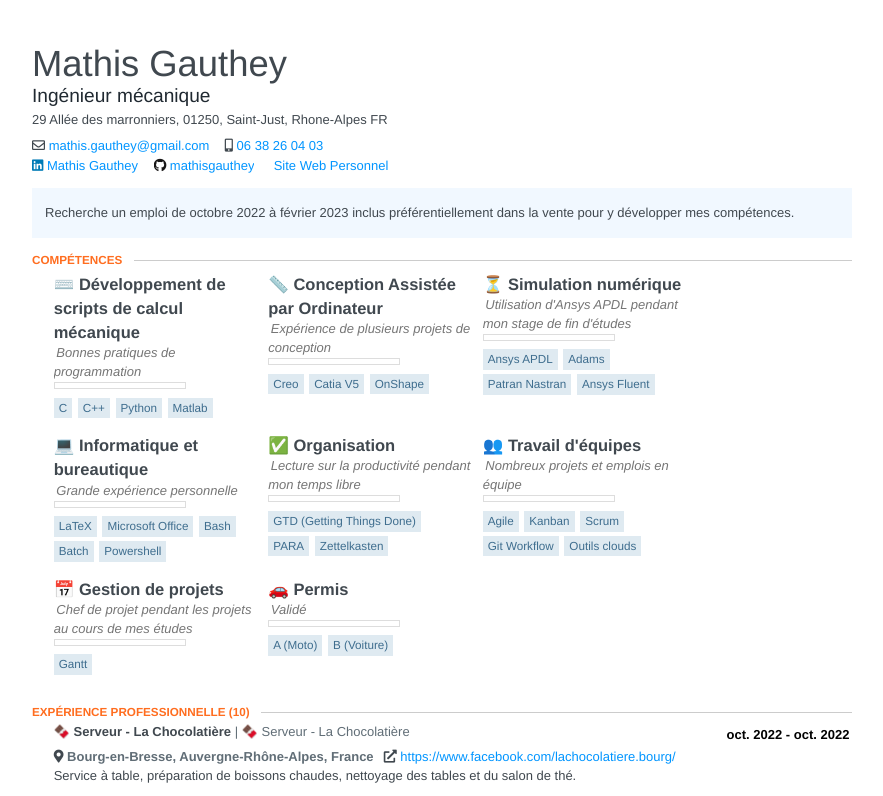
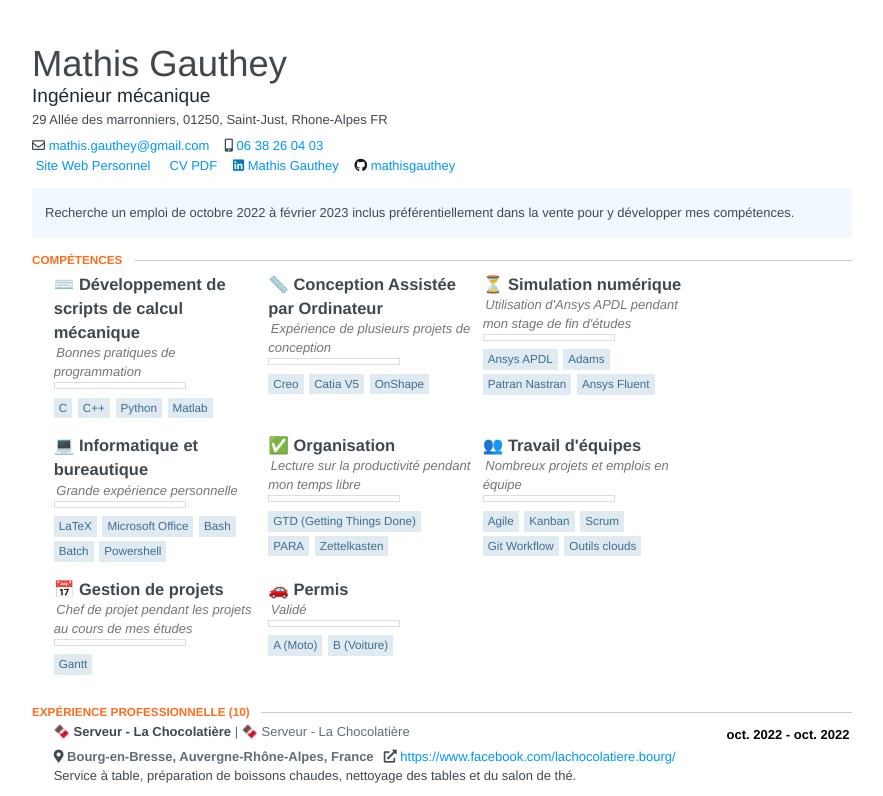
Before and after one commit to mathisgauthey/CV, a website: page index.html in a window 1280 px wide. Shown: the top 796 px of the page, without its empty margins (198-1081 px from the left). Drawn offline with Linux system fonts and the light colour scheme.

Commit message:
resume updated: 2022-11-07 08-34-43

```diff
--- a/index.html
+++ b/index.html
@@ -800,6 +800,22 @@ section .location {
     		<div id="profiles">
     			<div class="item">
     				<div class="username">
+    					<span class="fab fa-website website social"></span>
+    					<span class="url">
+    						<a target="_blank" href="https://mathisgauthey.github.io/">Site Web Personnel</a>
+    					</span>
+    				</div>
+    			</div>
+    			<div class="item">
+    				<div class="username">
+    					<span class="fab fa-website website social"></span>
+    					<span class="url">
+    						<a target="_blank" href="https://mathisgauthey.github.io/CV-pdf/">CV PDF</a>
+    					</span>
+    				</div>
+    			</div>
+    			<div class="item">
+    				<div class="username">
     					<span class="fab fa-linkedin linkedin social"></span>
     					<span class="url">
     						<a target="_blank" href="https://www.linkedin.com/in/mathisgauthey/">Mathis Gauthey</a>
@@ -811,14 +827,6 @@ section .location {
     					<span class="fab fa-github github social"></span>
     					<span class="url">
     						<a target="_blank" href="https://github.com/mathisgauthey">mathisgauthey</a>
-    					</span>
-    				</div>
-    			</div>
-    			<div class="item">
-    				<div class="username">
-    					<span class="fab fa-website website social"></span>
-    					<span class="url">
-    						<a target="_blank" href="https://mathisgauthey.github.io/">Site Web Personnel</a>
     					</span>
     				</div>
     			</div>
```
Also changed, not shown: 3 other files.
